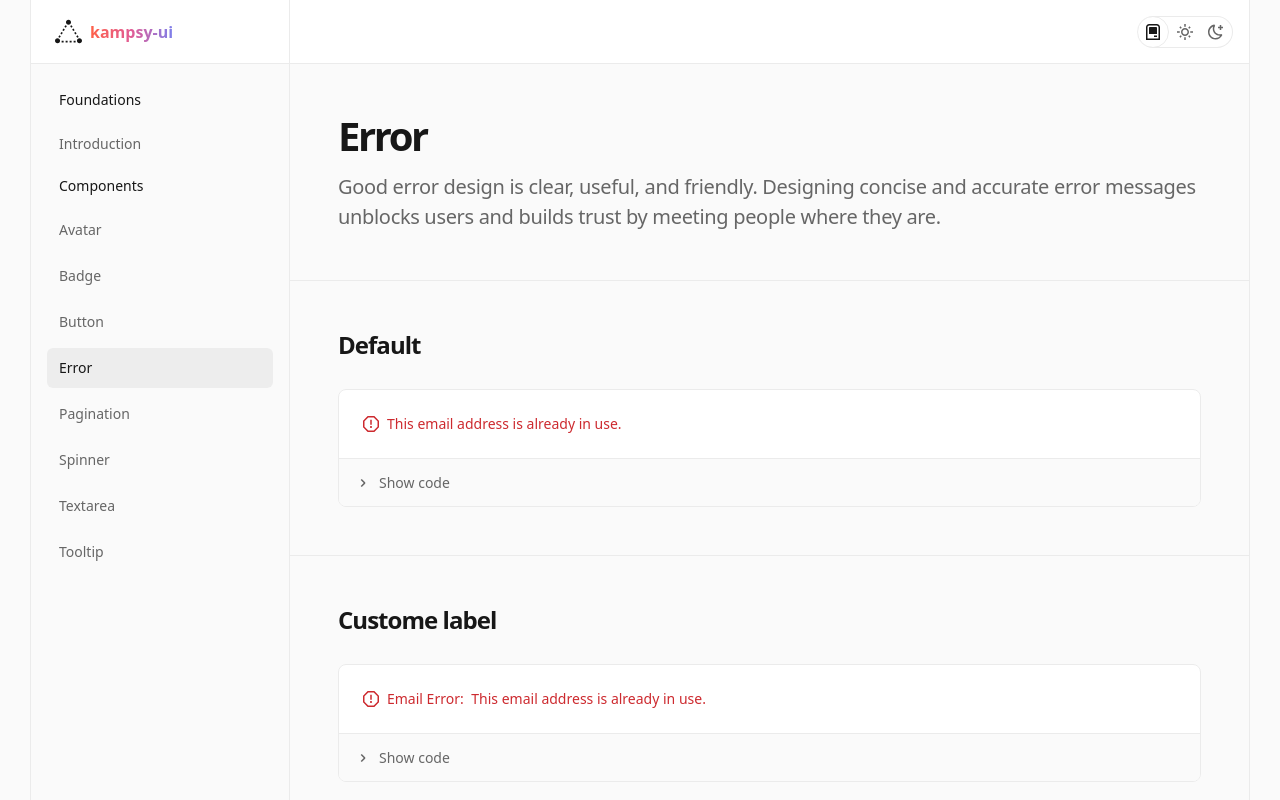
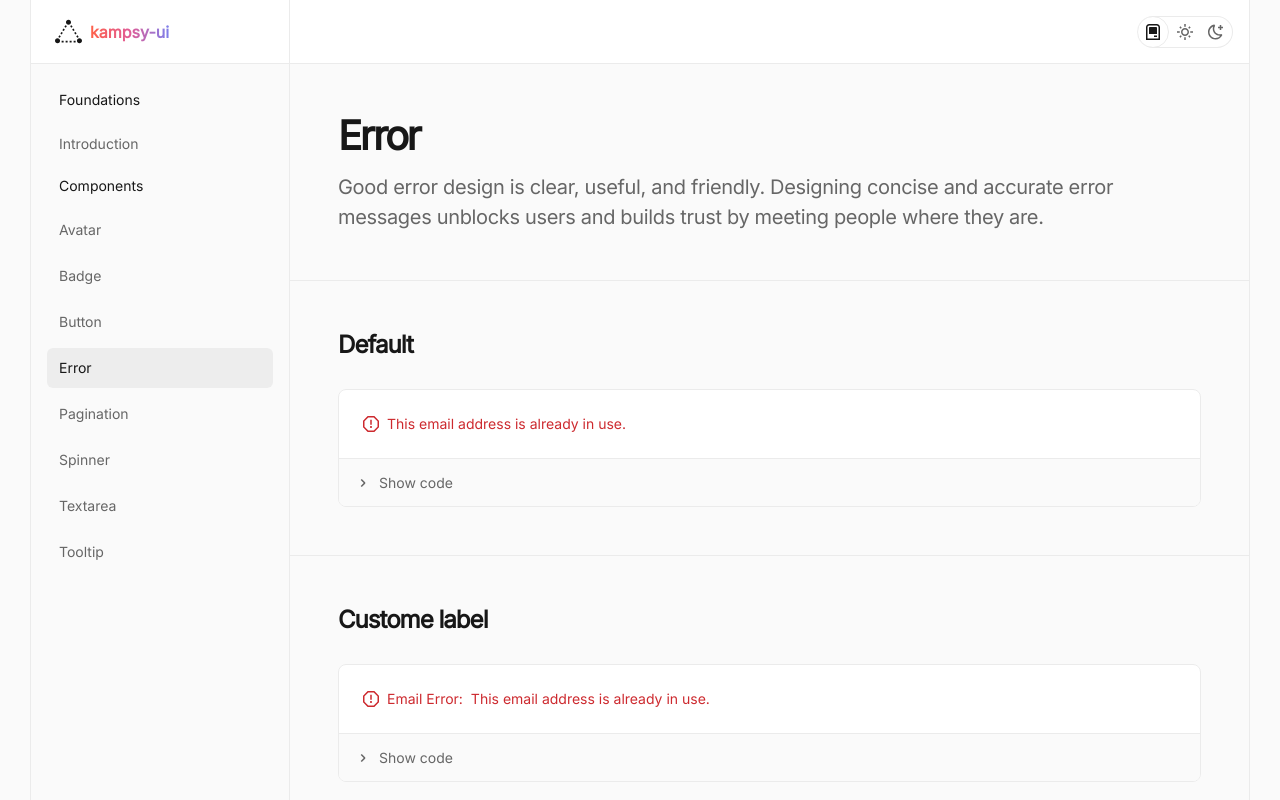
Before and after one commit to kampsy/ui, a SvelteKit app: page /error in a window 1280 px wide. Shown: the top 800 px of the page. Built offline with nearby package versions, Linux system fonts and the light colour scheme.

Commit message:
use inter font

```diff
--- a/src/app.css
+++ b/src/app.css
@@ -1,3 +1,10 @@
 @tailwind base;
 @tailwind components;
 @tailwind utilities;
+
+@font-face {
+    font-family: 'Inter';
+    src: url('/static/fonts/inter/Inter-Regular.woff2') format('woff2');
+    font-weight: 400;
+    font-style: normal;
+}
--- a/src/routes/+layout.svelte
+++ b/src/routes/+layout.svelte
@@ -17,7 +17,7 @@
 </script>
 
 <main
-	class="{currentTheme} min-h-screen text-light-gray-1000 dark:text-dark-gray-1000 overflow-x-hidden md:overflow-x-visible bg-light-bg-secondary dark:bg-dark-bg-secondary"
+	class="font-inter {currentTheme} min-h-screen text-light-gray-1000 dark:text-dark-gray-1000 overflow-x-hidden md:overflow-x-visible bg-light-bg-secondary dark:bg-dark-bg-secondary"
 >
 	{@render children()}
 </main>
--- a/tailwind.config.js
+++ b/tailwind.config.js
@@ -4,6 +4,9 @@ export default {
   content: ['./src/**/*.{html,js,svelte,ts}'],
   theme: {
     extend: {
+      fontFamily: {
+        'inter': ['Inter', 'sans-serif'],
+      },
       colors: {
         black: '#000000',
         light: {
@@ -239,5 +242,4 @@ export default {
     },
   },
   plugins: [],
-
 }
```
Also changed, not shown: static/fonts/inter/Inter-Regular.woff2 (added).
